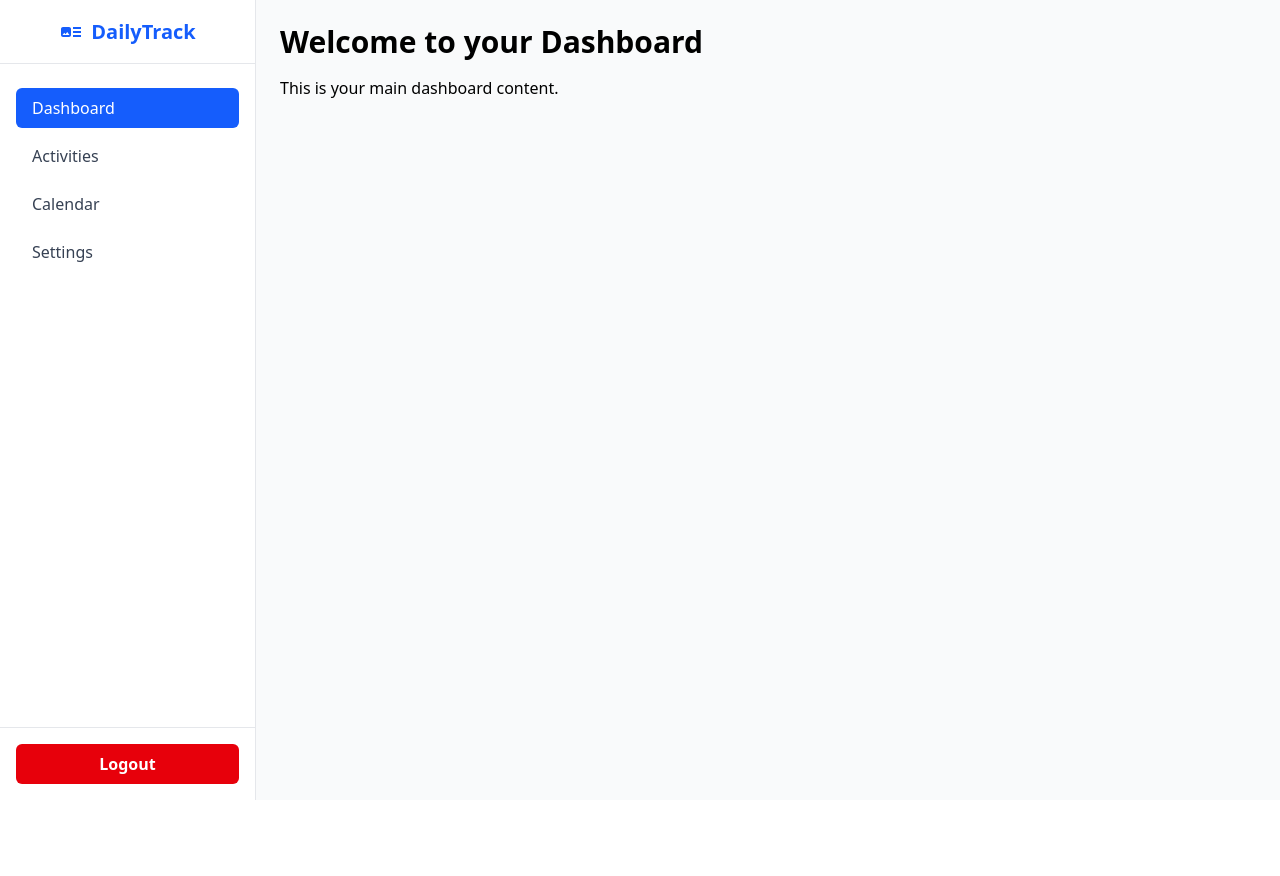
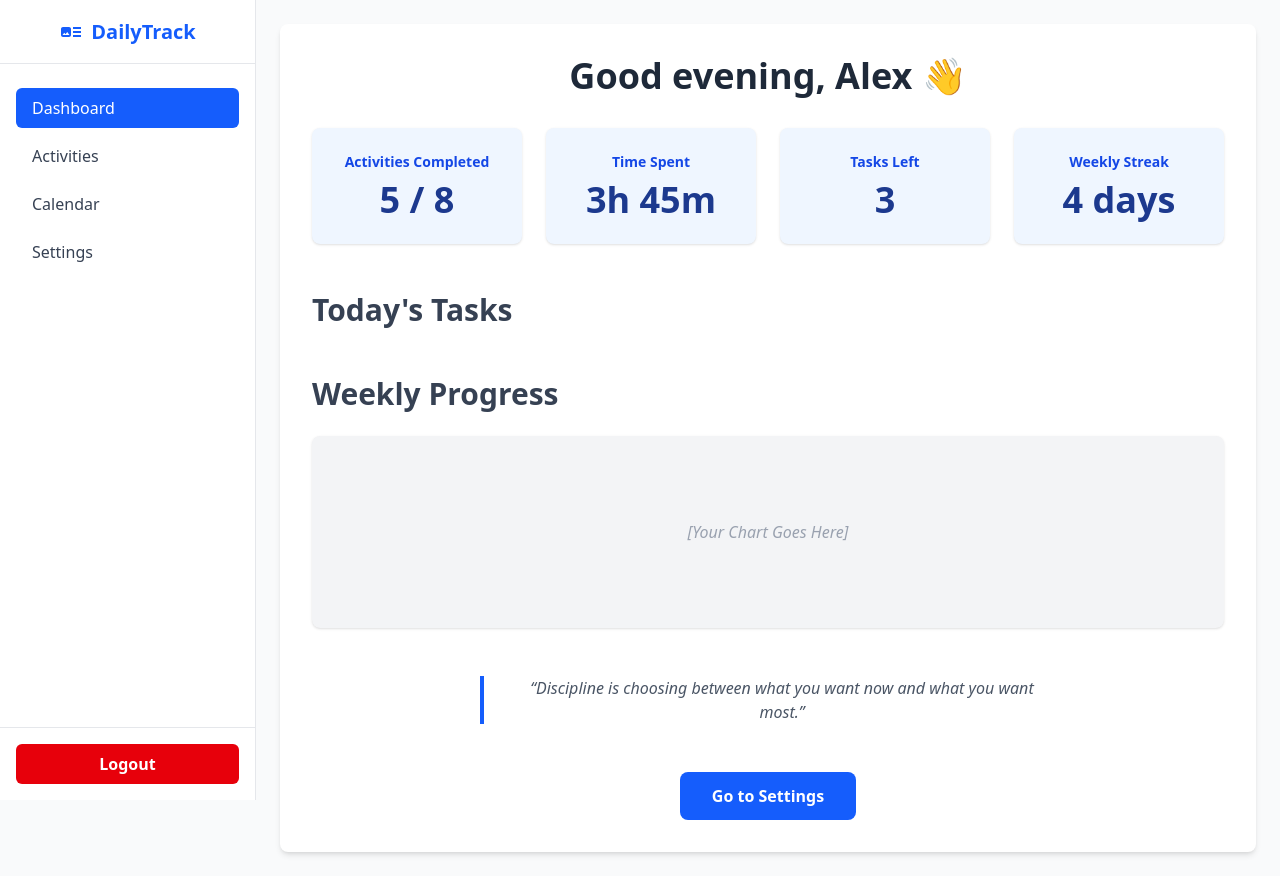
Before and after one commit to RashiShekhar/Daily-Activities, a React (Vite) app: page /dashboard in a window 1280 px wide. Before the commit the page ends 800 px from the top, so only its background shows below. Built offline with nearby package versions, Linux system fonts and the light colour scheme.

Commit message:
Dashboard and Activities design is done

```diff
--- a/src/components/Activities.jsx
+++ b/src/components/Activities.jsx
@@ -1,8 +1,35 @@
 import React from "react";
+
 export default function Activities() {
   return (
-    <>
-      <div>Activities</div>
-    </>
+    <div className="max-w-4xl mx-auto p-8 bg-white rounded-lg shadow-md">
+      <h2 className="text-4xl font-extrabold text-gray-800 mb-8 text-center">
+        Add New Task
+      </h2>
+
+      <form className="space-y-6 mb-12">
+        <div>
+          <label className="block text-lg font-semibold text-gray-700 mb-2">
+            Task
+          </label>
+          <input
+            type="text"
+            placeholder="Describe your task"
+            className="w-full border border-gray-300 rounded-lg px-4 py-3 focus:ring-2 focus:ring-blue-500 focus:outline-none transition"
+          />
+        </div>
+
+        <button
+          type="submit"
+          className="w-full bg-blue-600 hover:bg-blue-700 text-white font-bold py-3 rounded-lg transition"
+        >
+          Add Task
+        </button>
+      </form>
+
+      <h3 className="text-3xl font-semibold text-gray-800 mb-6 border-b border-gray-200 pb-3">
+        Your Tasks
+      </h3>
+    </div>
   );
 }
--- a/src/components/Dashboard.jsx
+++ b/src/components/Dashboard.jsx
@@ -2,9 +2,55 @@ import React from "react";
 
 export default function Dashboard() {
   return (
-    <div>
-      <h1 className="text-3xl font-bold mb-4">Welcome to your Dashboard</h1>
-      <p>This is your main dashboard content.</p>
+    <div className="max-w-7xl mx-auto p-8 bg-white rounded-lg shadow-md">
+      <h1 className="text-4xl font-extrabold mb-8 text-gray-800 text-center">
+        Good evening, Alex 👋
+      </h1>
+
+      <div className="grid grid-cols-1 md:grid-cols-4 gap-6 mb-12">
+        <Card title="Activities Completed" value="5 / 8" />
+        <Card title="Time Spent" value="3h 45m" />
+        <Card title="Tasks Left" value="3" />
+        <Card title="Weekly Streak" value="4 days" />
+      </div>
+
+      <section className="mb-12">
+        <h2 className="text-3xl font-semibold mb-6 text-gray-700">
+          Today's Tasks
+        </h2>
+        <ul className="space-y-4"></ul>
+      </section>
+
+      <section className="mb-12">
+        <h2 className="text-3xl font-semibold mb-6 text-gray-700">
+          Weekly Progress
+        </h2>
+        <div className="bg-gray-100 rounded-lg shadow p-8 h-48 flex items-center justify-center text-gray-400 italic">
+          [Your Chart Goes Here]
+        </div>
+      </section>
+
+      <section className="mb-12 max-w-xl mx-auto">
+        <blockquote className="border-l-4 border-blue-600 pl-6 italic text-gray-600 text-center">
+          “Discipline is choosing between what you want now and what you want
+          most.”
+        </blockquote>
+      </section>
+
+      <div className="text-center">
+        <button className="bg-blue-600 hover:bg-blue-700 text-white px-8 py-3 rounded-lg font-semibold transition">
+          Go to Settings
+        </button>
+      </div>
     </div>
   );
 }
+
+function Card({ title, value }) {
+  return (
+    <div className="bg-blue-50 rounded-lg p-6 flex flex-col items-center justify-center shadow">
+      <span className="text-blue-700 text-sm font-semibold mb-2">{title}</span>
+      <span className="text-4xl font-extrabold text-blue-900">{value}</span>
+    </div>
+  );
+}
```
